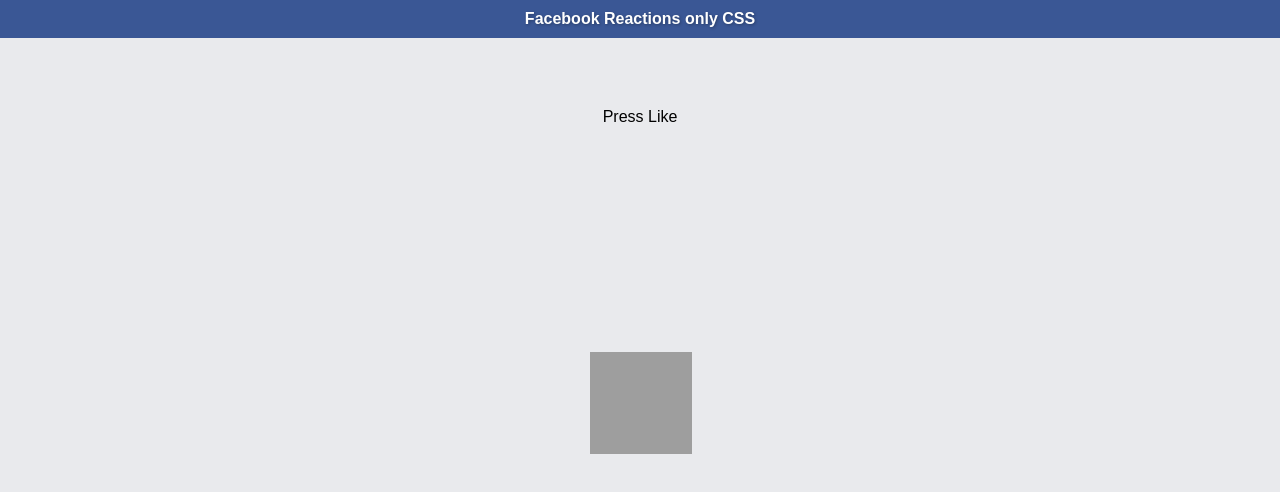
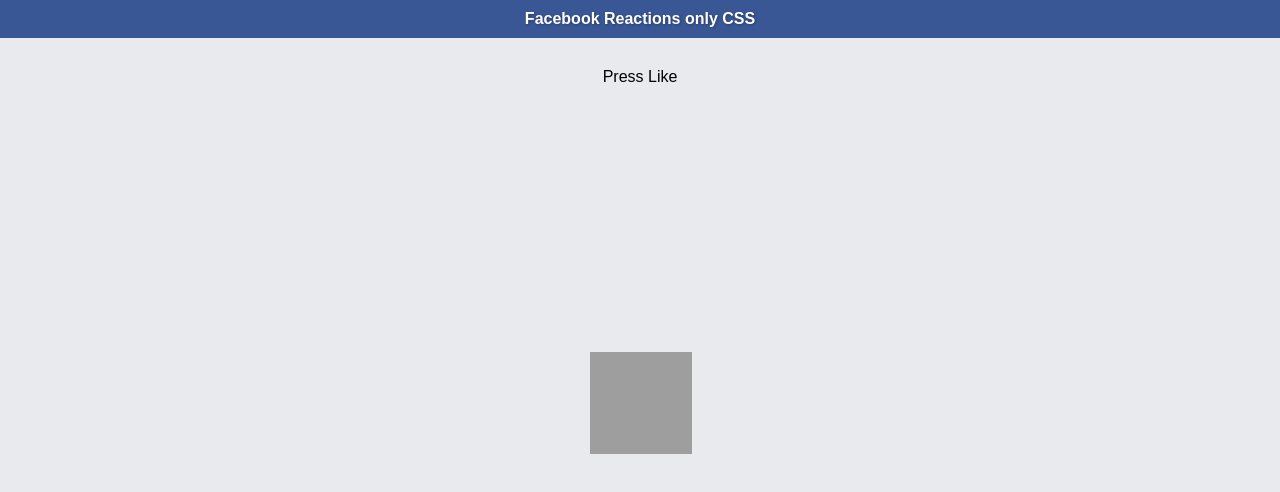
Before and after one commit to deividmarques/facebook-reactions-css, a website: page index.html in a window 1280 px wide. Drawn offline with Linux system fonts and the light colour scheme; grey boxes are pictures that could not be loaded.

Commit message:
fix position subtitle

```diff
--- a/app/sass/base.sass
+++ b/app/sass/base.sass
@@ -27,7 +27,7 @@
   text-shadow: 1px 1px 3px rgba(0,0,0,.3)
 
 .sub-title
-  margin: 70px 0 0
+  margin: 30px 0 0
   font-size: 16px
 
 .sub-title,
```
Also changed, not shown: app/css/base.css.
